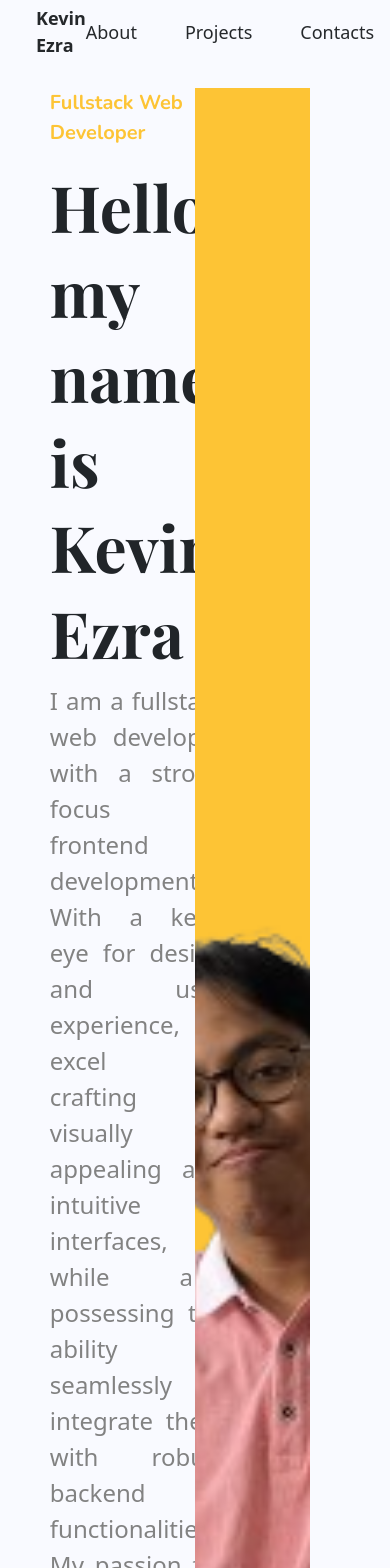
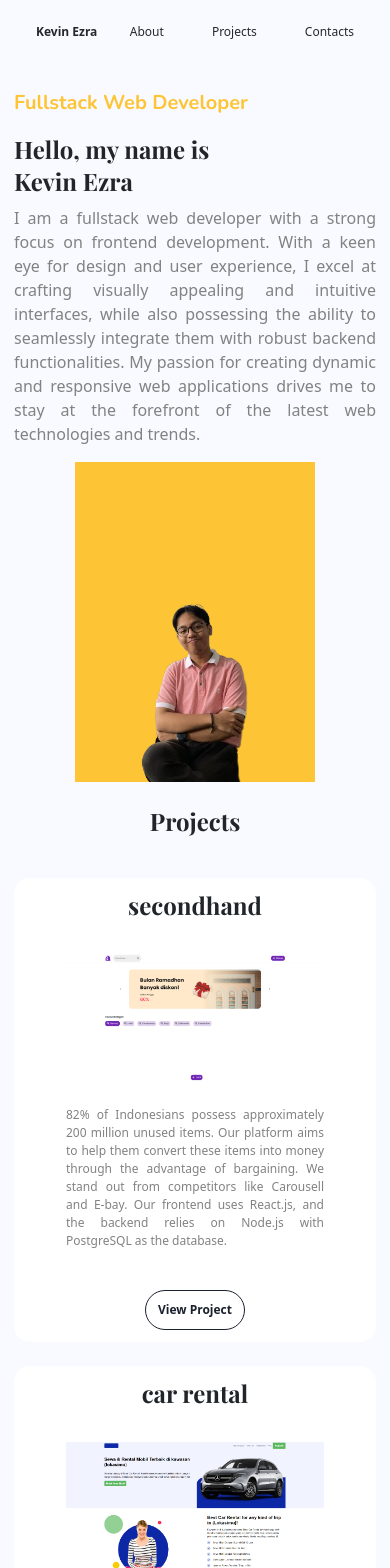
Before and after one commit to luminerrr/luminerrr.github.io, a React (Create React App) app: page / in a window 390 px wide. Shown: the top 1568 px of the page. Built offline with nearby package versions, Linux system fonts and the light colour scheme; a web font is replaced by a local one.

Commit message:
add breakpoints on components

```diff
--- a/src/components/UserLayout.js
+++ b/src/components/UserLayout.js
@@ -6,7 +6,10 @@ export default function UserLayout({ children }) {
   return (
     <>
       <Navbar />
-      <Flex direction='column' mx='80px'>
+      <Flex
+        direction="column"
+        mx={{ base: "14px", sm: "24px", md: "48px", lg: "80px" }}
+      >
         {children}
       </Flex>
       <Footer />
--- a/src/components/footer/index.js
+++ b/src/components/footer/index.js
@@ -2,9 +2,10 @@ import { Flex, Link, Text } from "@chakra-ui/react";
 import { EmailIcon, InstagramIcon, LinkedinIcon } from "../icons/navbar";
 
 export default function Footer() {
+  const yearNow = new Date().getFullYear();
   return (
-    <Flex direction="column" alignItems="center" gap='32px'>
-      <Flex direction="row" gap='24px'>
+    <Flex direction="column" alignItems="center" gap="32px">
+      <Flex direction="row" gap="24px">
         <Link href="https://www.instagram.com/kevinezra_/" isExternal>
           <InstagramIcon />
         </Link>
@@ -15,7 +16,9 @@ export default function Footer() {
           <EmailIcon />
         </Link>
       </Flex>
-      <Text fontSize='16px' fontWeight='400' color='gray_text'>Kevin Ezra 2023</Text>
+      <Text fontSize="16px" fontWeight="400" color="gray_text">
+        Kevin Ezra {yearNow}
+      </Text>
     </Flex>
   );
 }
--- a/src/components/navbar/index.js
+++ b/src/components/navbar/index.js
@@ -1,4 +1,4 @@
-import { Flex, Link, Text } from "@chakra-ui/react"
+import { Flex, Link, Text } from "@chakra-ui/react";
 
 export default function Navbar() {
   return (
@@ -11,12 +11,17 @@ export default function Navbar() {
         justifyContent="space-between"
         zIndex={100}
       >
-        <Text mb={0} fontSize="18px" fontWeight="700" color="main_color">
+        <Text
+          mb={0}
+          fontSize={{ base: "12px", md: "16px", lg: "18px" }}
+          fontWeight="700"
+          color="main_color"
+        >
           Kevin Ezra
         </Text>
         <Flex direction="row" gap="48px">
           <Link
-            fontSize="18px"
+            fontSize={{ base: "12px", md: "16px", lg: "18px" }}
             fontWeight="500"
             color="main_color"
             _hover={{ color: "black" }}
@@ -25,7 +30,7 @@ export default function Navbar() {
             About
           </Link>
           <Link
-            fontSize="18px"
+            fontSize={{ base: "12px", md: "16px", lg: "18px" }}
             fontWeight="500"
             color="main_color"
             _hover={{ color: "black" }}
@@ -34,7 +39,7 @@ export default function Navbar() {
             Projects
           </Link>
           <Link
-            fontSize="18px"
+            fontSize={{ base: "12px", md: "16px", lg: "18px" }}
             fontWeight="500"
             color="main_color"
             _hover={{ color: "black" }}
@@ -43,5 +48,6 @@ export default function Navbar() {
           </Link>
         </Flex>
       </Flex>
-    </>)
+    </>
+  );
 }
--- a/src/components/projects/index.js
+++ b/src/components/projects/index.js
@@ -3,16 +3,44 @@ import showcase1 from "../../assets/showcase-1.png";
 
 export default function Projects({ data }) {
   return (
-    <Flex direction="row" bg="white" borderRadius="16px" mt="24px" p='36px'>
+    <Flex
+      direction={{ base: "column", lg: "row" }}
+      bg="white"
+      borderRadius="16px"
+      mt="24px"
+      p={{ base: "4px", md: "16px", lg: "36px" }}
+      alignItems="center"
+      justifyContent="center"
+      py={{ base: "12px" }}
+    >
       <Flex
         direction="column"
-        w="50%"
+        w={{ base: "100%", lg: "50%" }}
         justifyContent="center"
+        alignItems={{ base: "center", lg: "baseline" }}
         px="48px"
         gap="24px"
       >
-        <Heading textAlign="start">{data.name}</Heading>
-        <Text fontSize="18px" color="gray_text" textAlign="justify">
+        <Heading
+          textAlign="start"
+          fontSize={{
+            base: "24px",
+            lg: "48px",
+          }}
+        >
+          {data.name}
+        </Heading>
+        <Image
+          src={data.img_link}
+          objectFit="cover"
+          width={{ base: "40em" }}
+          display={{ lg: "none" }}
+        />
+        <Text
+          fontSize={{ base: "12px", lg: "18px" }}
+          color="gray_text"
+          textAlign="justify"
+        >
           {data.description}
         </Text>
         <Button
@@ -20,6 +48,8 @@ export default function Projects({ data }) {
           background="white"
           borderRadius="24px"
           width="fit-content"
+          fontSize={{ base: "12px", lg: "24px" }}
+          p={{ base: "12px", lg: "24px" }}
         >
           <Link href={data.link} isExternal>
             View Project
@@ -27,7 +57,15 @@ export default function Projects({ data }) {
         </Button>
       </Flex>
       <Flex direction="row" justifyContent="center" w="50%">
-        <Image src={data.img_link} objectFit='cover' width='400px'/>
+        <Image
+          src={data.img_link}
+          objectFit="cover"
+          width={{ lg: "80em" }}
+          display={{
+            base: "none",
+            lg: "block",
+          }}
+        />
       </Flex>
     </Flex>
   );
--- a/src/pages/homepage/index.js
+++ b/src/pages/homepage/index.js
@@ -7,8 +7,8 @@ import dummyData from "../../const/dummyData";
 export default function Homepage() {
   return (
     <UserLayout>
-      <SimpleGrid columns={2} mt="24px">
-        <Flex alignItems="center" direction="column">
+      <SimpleGrid columns={{ base: 1, lg: 2 }} mt="24px">
+        <Flex alignItems="center" direction={"column"}>
           <Flex direction="column">
             <Text
               fontSize="20px"
@@ -18,33 +18,42 @@ export default function Homepage() {
             >
               Fullstack Web Developer
             </Text>
-            <Heading fontSize="64px" fontWeight="700">
+            <Heading
+              fontSize={{ base: "24px", lg: "48px", xl: "64px" }}
+              fontWeight="700"
+            >
               Hello, my name is <br />
               Kevin Ezra{" "}
             </Heading>
             <Text
-              fontSize="24px"
+              fontSize={{ base: "16px", lg: "20px", xl: "24px" }}
               fontWeight="400"
               color="gray_text"
               textAlign="justify"
             >
-              I am a fullstack web developer with a strong focus on
-              frontend development. With a keen eye for design and user
-              experience, I excel at crafting visually appealing and intuitive
-              interfaces, while also possessing the ability to seamlessly
-              integrate them with robust backend functionalities. My passion for
-              creating dynamic and responsive web applications drives me to stay
-              at the forefront of the latest web technologies and trends.
+              I am a fullstack web developer with a strong focus on frontend
+              development. With a keen eye for design and user experience, I
+              excel at crafting visually appealing and intuitive interfaces,
+              while also possessing the ability to seamlessly integrate them
+              with robust backend functionalities. My passion for creating
+              dynamic and responsive web applications drives me to stay at the
+              forefront of the latest web technologies and trends.
             </Text>
           </Flex>
         </Flex>
-        <Flex direction="row" justifyContent="center">
-          <Image src={mainPhoto} objectFit="cover" top="0" zIndex={5} />
+        <Flex direction={"row"} justifyContent="center">
+          <Image
+            src={mainPhoto}
+            objectFit="cover"
+            top="0"
+            zIndex={5}
+            w={{ base: "15em", lg: "20em" }}
+          />
         </Flex>
       </SimpleGrid>
       <Flex direction="column" alignItems="center" mt="24px" id="project-view">
         <Heading
-          fontSize="48px"
+          fontSize={{ base: "24px", lg: "36px", xl: "48px" }}
           fontWeight="700"
           boxShadow="0px 24px 15px -24px #FDC435"
           pb="8px"
```
